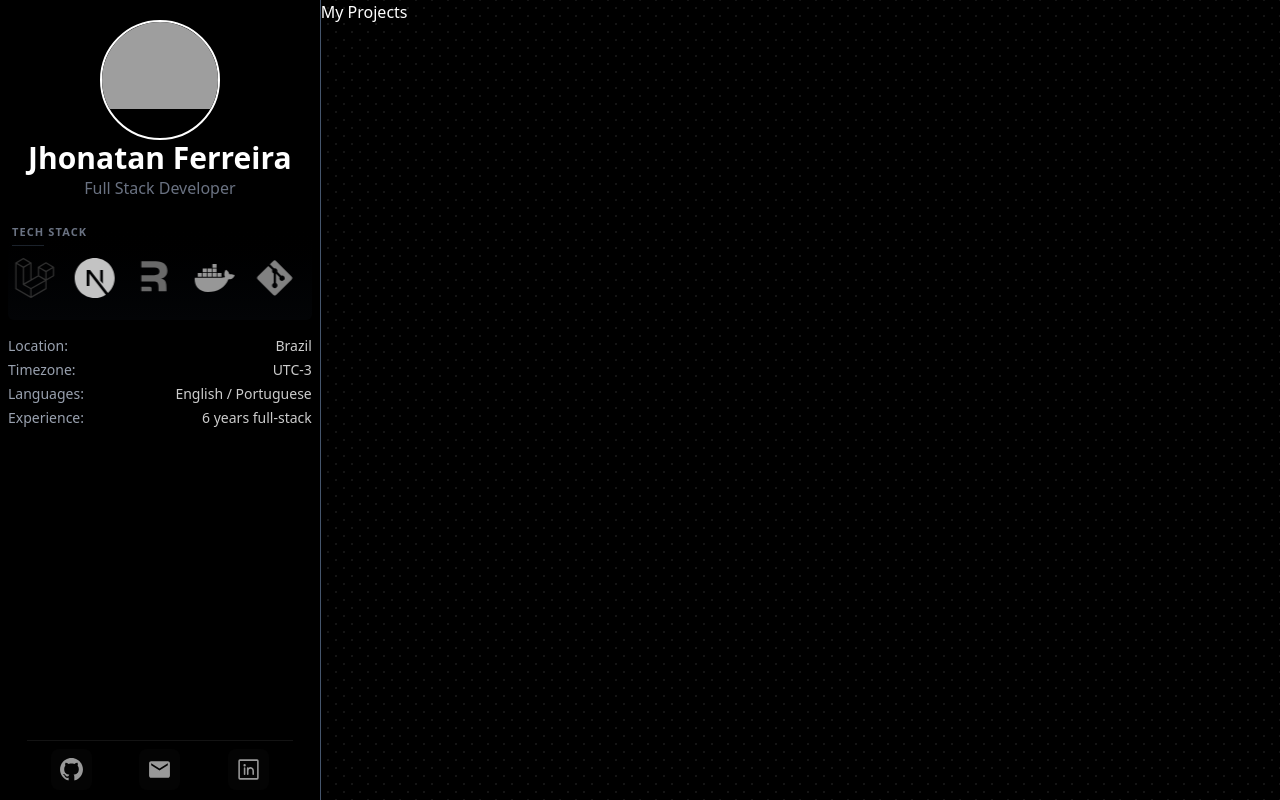
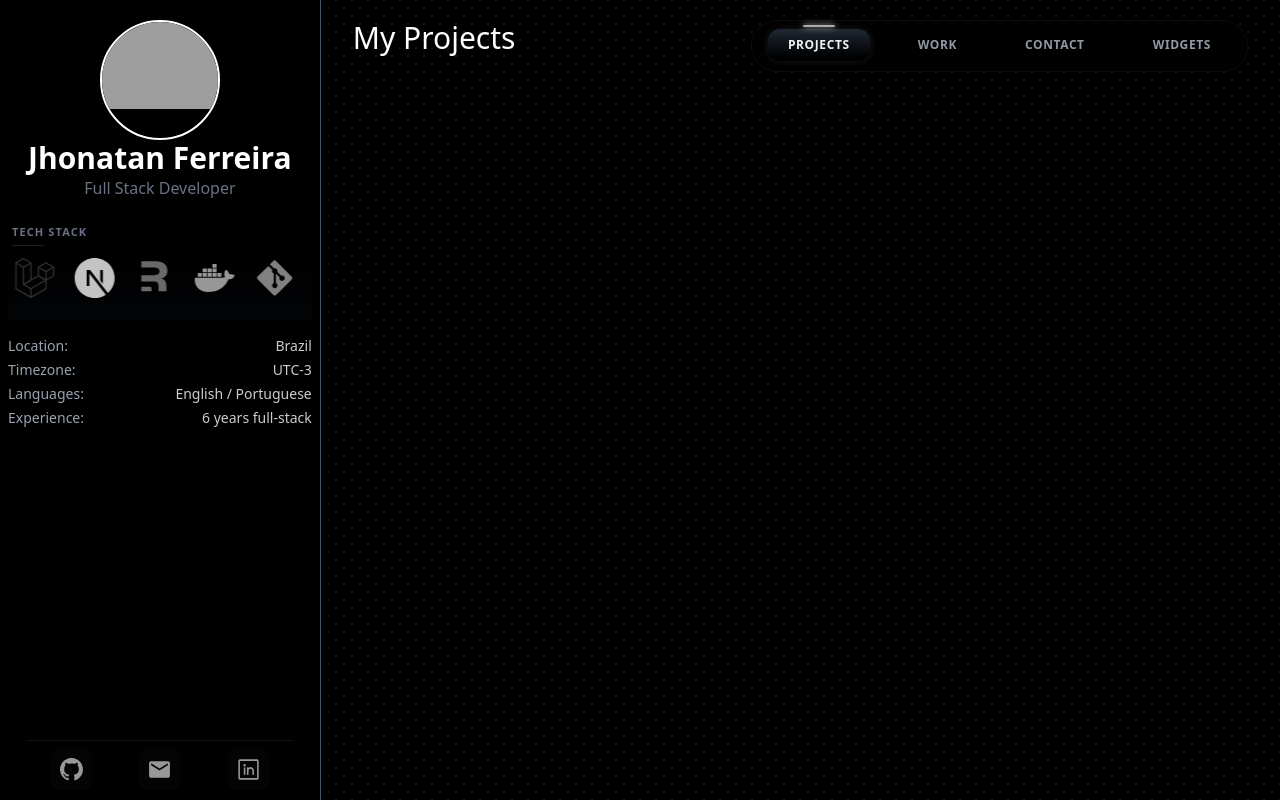
Before and after one commit to jhonatanAlanFerreira/portfolio, a Next.js app: page / in a window 1280 px wide. Built offline with nearby package versions, Linux system fonts and the light colour scheme; grey boxes are pictures that could not be loaded.

Commit message:
create selectBar

```diff
--- a/app/page.tsx
+++ b/app/page.tsx
@@ -71,8 +71,8 @@ export default function Home() {
       <main className="flex flex-3">
         <section className="w-full">
           <div className="flex flex-col">
-            <div className="flex flex-row">
-              <h2 className="text-white text-nowrap">My Projects</h2>
+            <div className="flex flex-row py-5 px-8">
+              <h2 className="text-white text-nowrap text-3xl">My Projects</h2>
               <SelectBar></SelectBar>
             </div>
             <Projects></Projects>
--- a/components/SelectBar/SelectBar.tsx
+++ b/components/SelectBar/SelectBar.tsx
@@ -1,3 +1,37 @@
+"use client";
+import { useState } from "react";
+import { motion } from "framer-motion";
+
 export default function SelectBar() {
-  return <div></div>;
+  const [active, setActive] = useState("PROJECTS");
+
+  const tabs = ["PROJECTS", "WORK", "CONTACT", "WIDGETS"];
+
+  return (
+    <div className="flex justify-end items-center w-full opacity-95">
+      <div className="flex bg-black/80 border gap-5 border-slate-500/10 hover:border-slate-500/10 transition-colors duration-300 rounded-full px-4 pt-2 pb-2.5 space-x-2 backdrop-blur-md">
+        {tabs.map((tab) => (
+          <button
+            key={tab}
+            onClick={() => setActive(tab)}
+            className={`relative cursor-pointer px-5 py-2 rounded-xl text-xs font-semibold tracking-wider transition-all duration-300
+              ${
+                active === tab
+                  ? "bg-gradient-to-b from-slate-600/50 to-black/20 text-white shadow-[0_0_10px_rgba(255,255,255,0.1)]"
+                  : "text-gray-400 hover:text-white hover:bg-slate-900/40"
+              }`}
+          >
+            {active === tab && (
+              <motion.span
+                layoutId="active-indicator"
+                transition={{ type: "spring", stiffness: 300, damping: 30 }}
+                className="absolute -top-1 left-1/2 -translate-x-1/2 w-8 h-[2px] bg-white/70 rounded-full shadow-[0_0_6px_white]"
+              />
+            )}
+            {tab}
+          </button>
+        ))}
+      </div>
+    </div>
+  );
 }
--- a/package.json
+++ b/package.json
@@ -9,6 +9,7 @@
     "lint": "next lint"
   },
   "dependencies": {
+    "framer-motion": "^12.23.12",
     "next": "15.4.6",
     "react": "19.1.0",
     "react-dom": "19.1.0",
```
Also changed, not shown: 1 other file (tests, documents, lock files or other folders).
